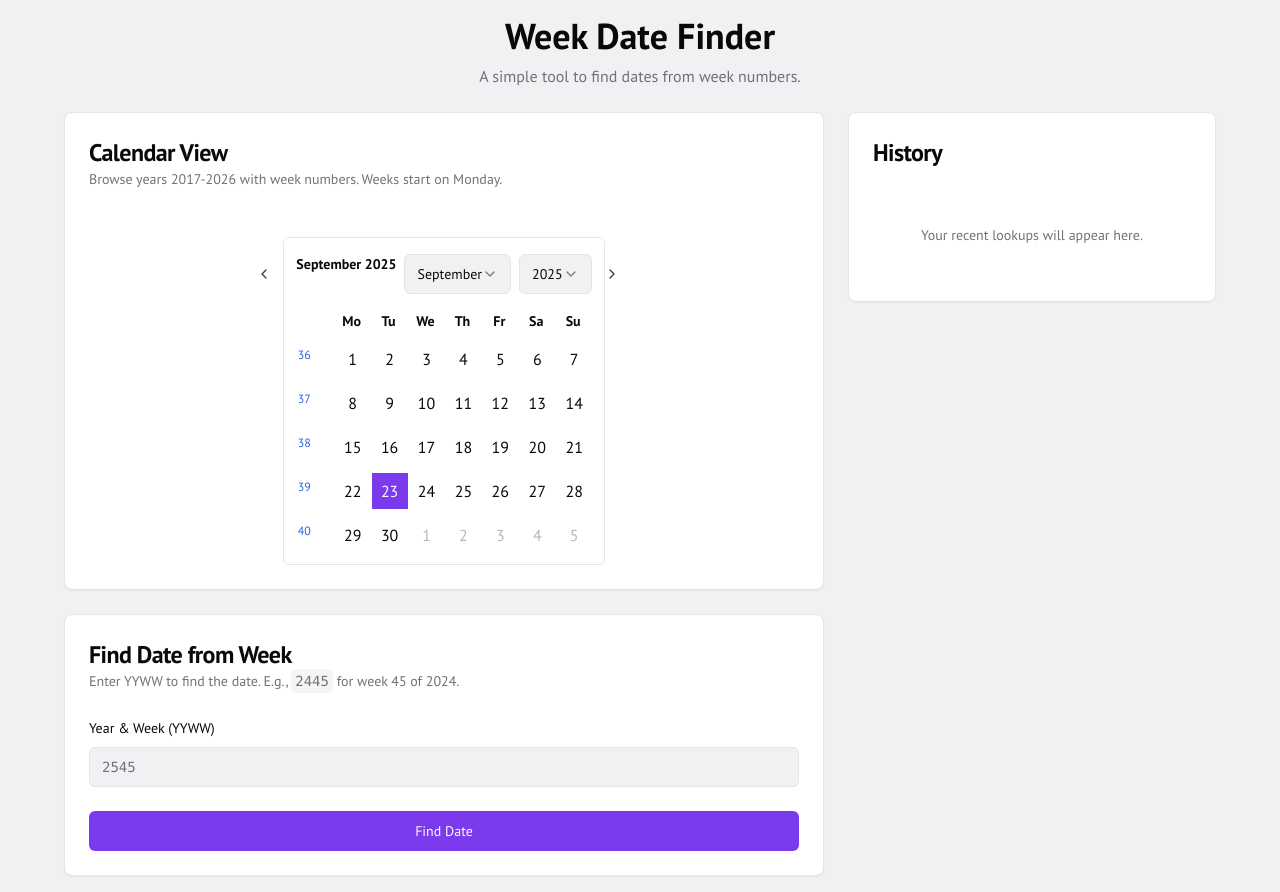
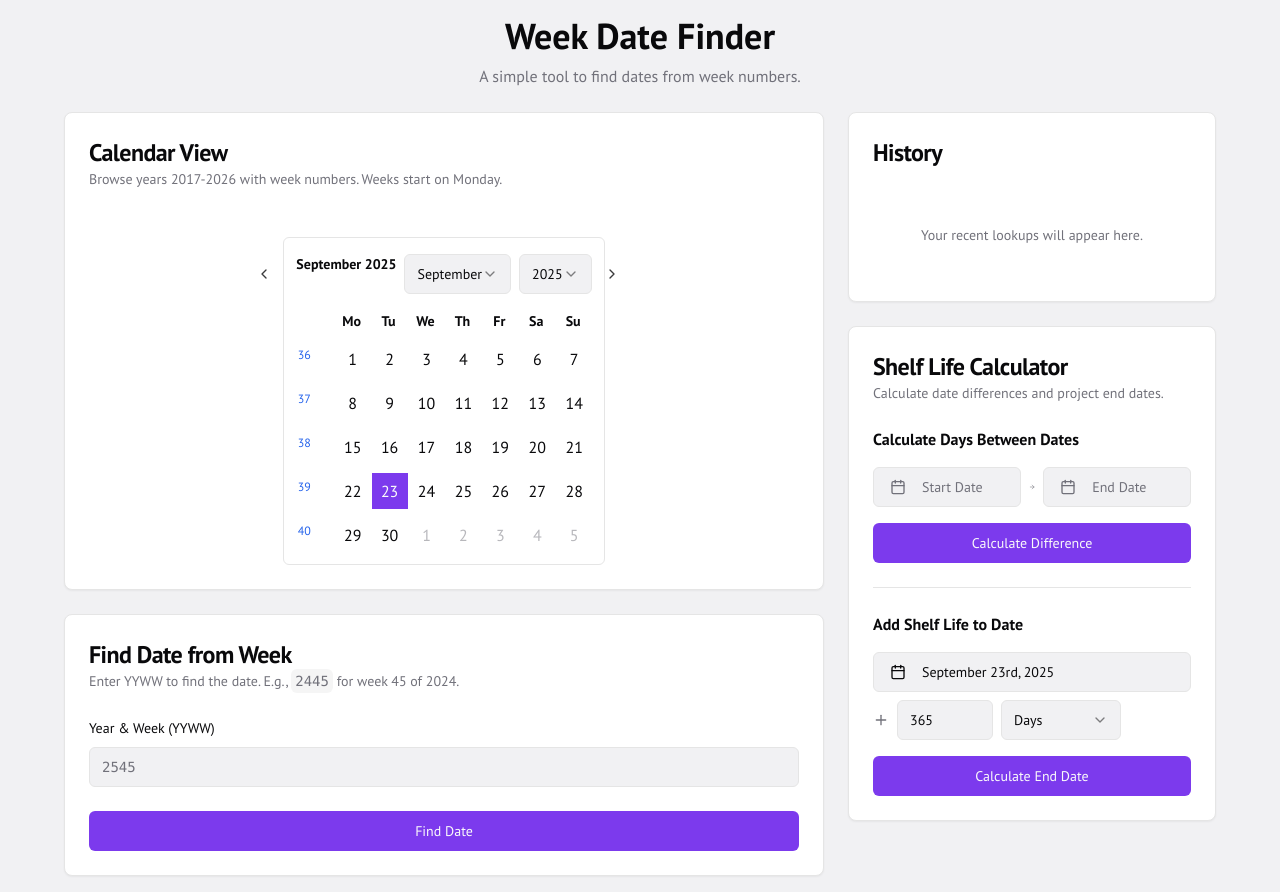
Before and after one commit to technewbiejo/datefinder, a Next.js app: page / in a window 1280 px wide. Built offline with nearby package versions, Linux system fonts and the light colour scheme.

Commit message:
Update: adding shelf life and history

```diff
--- a/src/components/date-finder.tsx
+++ b/src/components/date-finder.tsx
@@ -15,6 +15,7 @@ import { Calendar } from '@/components/ui/calendar';
 import { Alert, AlertDescription, AlertTitle } from '@/components/ui/alert';
 import { CalendarCheck, AlertCircle, Loader } from 'lucide-react';
 import { Separator } from '@/components/ui/separator';
+import ShelfLifeCalculator from '@/components/shelf-life-calculator';
 
 import { findDateAction } from '@/app/actions';
 
@@ -160,7 +161,7 @@ export default function DateFinder() {
                 </Card>
             </div>
 
-            <div className="lg:col-span-1">
+            <div className="lg:col-span-1 space-y-6">
                 <Card className="sticky top-6">
                     <CardHeader className="flex flex-row items-center justify-between">
                         <CardTitle className="font-headline text-2xl">History</CardTitle>
@@ -191,6 +192,8 @@ export default function DateFinder() {
                         )}
                     </CardContent>
                 </Card>
+
+                <ShelfLifeCalculator />
             </div>
         </div>
     );
--- /dev/null
+++ b/src/components/shelf-life-calculator.tsx
@@ -0,0 +1,182 @@
+'use client';
+
+import React, { useState } from 'react';
+import { format, differenceInDays, addDays, addMonths, addYears } from 'date-fns';
+import { CalendarIcon, ArrowRight, Plus, HelpCircle } from 'lucide-react';
+import { cn } from '@/lib/utils';
+import { Button } from '@/components/ui/button';
+import { Calendar } from '@/components/ui/calendar';
+import {
+    Card,
+    CardContent,
+    CardDescription,
+    CardHeader,
+    CardTitle,
+} from '@/components/ui/card';
+import { Input } from '@/components/ui/input';
+import {
+    Popover,
+    PopoverContent,
+    PopoverTrigger,
+} from '@/components/ui/popover';
+import {
+    Select,
+    SelectContent,
+    SelectItem,
+    SelectTrigger,
+    SelectValue,
+} from '@/components/ui/select';
+import { Separator } from '@/components/ui/separator';
+import { Alert, AlertDescription, AlertTitle } from '@/components/ui/alert';
+
+export default function ShelfLifeCalculator() {
+    // State for date difference calculator
+    const [startDateDiff, setStartDateDiff] = useState<Date | undefined>();
+    const [endDateDiff, setEndDateDiff] = useState<Date | undefined>();
+    const [diffResult, setDiffResult] = useState<string | null>(null);
+
+    // State for adding shelf life
+    const [startDateAdd, setStartDateAdd] = useState<Date | undefined>(new Date());
+    const [shelfLifeValue, setShelfLifeValue] = useState<string>('365');
+    const [shelfLifeUnit, setShelfLifeUnit] = useState<'days' | 'months' | 'years'>('days');
+    const [addResult, setAddResult] = useState<string | null>(null);
+
+    const calculateDifference = () => {
+        if (startDateDiff && endDateDiff) {
+            const days = differenceInDays(endDateDiff, startDateDiff);
+            if (days < 0) {
+                setDiffResult('End date must be after start date.');
+            } else {
+                const years = Math.floor(days / 365);
+                const remainingDays = days % 365;
+                let resultString = `The difference is ${days} day(s).`;
+                if (years > 0) {
+                    resultString += ` (Approximately ${years} year(s) and ${remainingDays} day(s)).`;
+                }
+                setDiffResult(resultString);
+            }
+        } else {
+            setDiffResult('Please select both a start and end date.');
+        }
+    };
+
+    const calculateShelfLife = () => {
+        if (startDateAdd && shelfLifeValue) {
+            const value = parseInt(shelfLifeValue, 10);
+            if (isNaN(value)) {
+                setAddResult('Please enter a valid number for the shelf life.');
+                return;
+            }
+            let newDate;
+            if (shelfLifeUnit === 'days') {
+                newDate = addDays(startDateAdd, value);
+            } else if (shelfLifeUnit === 'months') {
+                newDate = addMonths(startDateAdd, value);
+            } else {
+                newDate = addYears(startDateAdd, value);
+            }
+            setAddResult(`The end date is ${format(newDate, 'PPP')}.`);
+        } else {
+            setAddResult('Please select a start date and enter a shelf life value.');
+        }
+    };
+
+    return (
+        <Card>
+            <CardHeader>
+                <CardTitle className="font-headline text-2xl">Shelf Life Calculator</CardTitle>
+                <CardDescription>Calculate date differences and project end dates.</CardDescription>
+            </CardHeader>
+            <CardContent className="space-y-6">
+                {/* Date Difference Calculator */}
+                <div className="space-y-4">
+                    <h3 className="font-semibold text-foreground">Calculate Days Between Dates</h3>
+                    <div className="flex flex-col sm:flex-row gap-2 items-center">
+                        <DatePicker date={startDateDiff} setDate={setStartDateDiff} placeholder="Start Date" />
+                        <ArrowRight className="hidden sm:block h-4 w-4 text-muted-foreground" />
+                        <DatePicker date={endDateDiff} setDate={setEndDateDiff} placeholder="End Date" />
+                    </div>
+                    <Button onClick={calculateDifference} className="w-full">Calculate Difference</Button>
+                    {diffResult && (
+                        <Alert>
+                            <HelpCircle className="h-4 w-4" />
+                            <AlertTitle>Result</AlertTitle>
+                            <AlertDescription>{diffResult}</AlertDescription>
+                        </Alert>
+                    )}
+                </div>
+
+                <Separator />
+
+                {/* Add Shelf Life Calculator */}
+                <div className="space-y-4">
+                    <h3 className="font-semibold text-foreground">Add Shelf Life to Date</h3>
+                    <div className="space-y-2">
+                        <DatePicker date={startDateAdd} setDate={setStartDateAdd} placeholder="Start Date" />
+                        <div className="flex items-center gap-2">
+                            <Plus className="h-4 w-4 text-muted-foreground" />
+                            <Input
+                                type="number"
+                                value={shelfLifeValue}
+                                onChange={(e) => setShelfLifeValue(e.target.value)}
+                                placeholder="e.g., 365"
+                                className="w-24"
+                            />
+                            <Select
+                                value={shelfLifeUnit}
+                                onValueChange={(value: 'days' | 'months' | 'years') => setShelfLifeUnit(value)}
+                            >
+                                <SelectTrigger className="w-[120px]">
+                                    <SelectValue placeholder="Unit" />
+                                </SelectTrigger>
+                                <SelectContent>
+                                    <SelectItem value="days">Days</SelectItem>
+                                    <SelectItem value="months">Months</SelectItem>
+                                    <SelectItem value="years">Years</SelectItem>
+                                </SelectContent>
+                            </Select>
+                        </div>
+                    </div>
+                    <Button onClick={calculateShelfLife} className="w-full">Calculate End Date</Button>
+                    {addResult && (
+                        <Alert variant="default" className="w-full bg-primary/10 border-primary/50">
+                            <HelpCircle className="h-4 w-4 stroke-primary" />
+                            <AlertTitle className="text-primary">Result</AlertTitle>
+                            <AlertDescription className="text-foreground">{addResult}</AlertDescription>
+                        </Alert>
+                    )}
+                </div>
+            </CardContent>
+        </Card>
+    );
+}
+
+function DatePicker({ date, setDate, placeholder }: { date: Date | undefined, setDate: (date: Date | undefined) => void, placeholder: string }) {
+    return (
+        <Popover>
+            <PopoverTrigger asChild>
+                <Button
+                    variant={'outline'}
+                    className={cn(
+                        'w-full justify-start text-left font-normal',
+                        !date && 'text-muted-foreground'
+                    )}
+                >
+                    <CalendarIcon className="mr-2 h-4 w-4" />
+                    {date ? format(date, 'PPP') : <span>{placeholder}</span>}
+                </Button>
+            </PopoverTrigger>
+            <PopoverContent className="w-auto p-0">
+                <Calendar
+                    mode="single"
+                    selected={date}
+                    onSelect={setDate}
+                    initialFocus
+                    fromYear={2017}
+                    toYear={2030}
+                    captionLayout="dropdown-buttons"
+                />
+            </PopoverContent>
+        </Popover>
+    );
+}
--- a/src/components/ui/popover.tsx
+++ b/src/components/ui/popover.tsx
@@ -19,7 +19,7 @@ const PopoverContent = React.forwardRef<
             align={align}
             sideOffset={sideOffset}
             className={cn(
-        "z-50 w-72 rounded-md border bg-popover p-4 text-popover-foreground shadow-md outline-none data-[state=open]:animate-in data-[state=closed]:animate-out data-[state=closed]:fade-out-0 data-[state=open]:fade-in-0 data-[state=closed]:zoom-out-95 data-[state=open]:zoom-in-95 data-[side=bottom]:slide-in-from-top-2 data-[side=left]:slide-in-from-right-2 data-[side=right]:slide-in-from-left-2 data-[side=top]:slide-in-from-bottom-2",
+                "z-50 w-auto rounded-md border bg-popover p-4 text-popover-foreground shadow-md outline-none data-[state=open]:animate-in data-[state=closed]:animate-out data-[state=closed]:fade-out-0 data-[state=open]:fade-in-0 data-[state=closed]:zoom-out-95 data-[state=open]:zoom-in-95 data-[side=bottom]:slide-in-from-top-2 data-[side=left]:slide-in-from-right-2 data-[side=right]:slide-in-from-left-2 data-[side=top]:slide-in-from-bottom-2",
                 className
             )}
             {...props}
```
Lines whose indentation alone changed are shown as unchanged.
